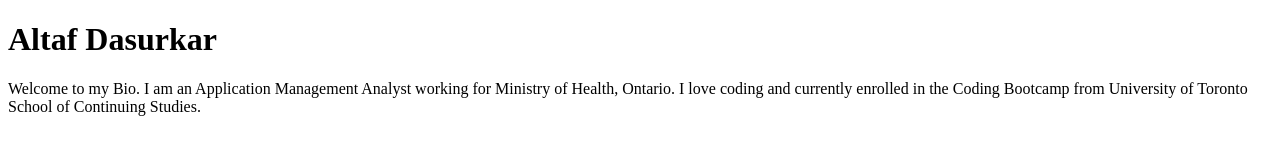
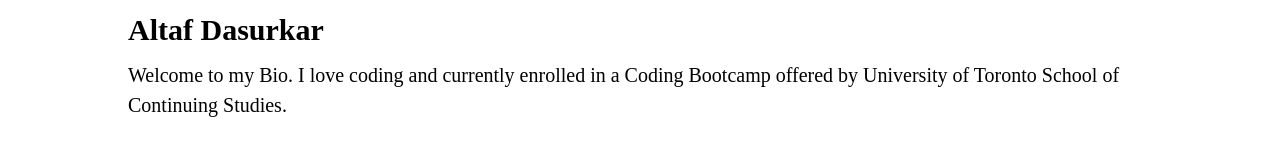
Before and after one commit to altafdkr/altafdkr.github.io, a plain HTML site: page index.html in a window 1280 px wide. Drawn offline with Linux system fonts and the light colour scheme.

Commit message:
Added some stylng and more about me

```diff
--- /dev/null
+++ b/css/reset.css
@@ -0,0 +1,48 @@
+/* http://meyerweb.com/eric/tools/css/reset/
+   v2.0 | 20110126
+   License: none (public domain)
+*/
+
+html, body, div, span, applet, object, iframe,
+h1, h2, h3, h4, h5, h6, p, blockquote, pre,
+a, abbr, acronym, address, big, cite, code,
+del, dfn, em, img, ins, kbd, q, s, samp,
+small, strike, strong, sub, sup, tt, var,
+b, u, i, center,
+dl, dt, dd, ol, ul, li,
+fieldset, form, label, legend,
+table, caption, tbody, tfoot, thead, tr, th, td,
+article, aside, canvas, details, embed,
+figure, figcaption, footer, header, hgroup,
+menu, nav, output, ruby, section, summary,
+time, mark, audio, video {
+	margin: 0;
+	padding: 0;
+	border: 0;
+	font-size: 100%;
+	font: inherit;
+	vertical-align: baseline;
+}
+/* HTML5 display-role reset for older browsers */
+article, aside, details, figcaption, figure,
+footer, header, hgroup, menu, nav, section {
+	display: block;
+}
+body {
+	line-height: 1;
+}
+ol, ul {
+	list-style: none;
+}
+blockquote, q {
+	quotes: none;
+}
+blockquote:before, blockquote:after,
+q:before, q:after {
+	content: '';
+	content: none;
+}
+table {
+	border-collapse: collapse;
+	border-spacing: 0;
+}
--- /dev/null
+++ b/css/style.css
@@ -0,0 +1,15 @@
+body {
+    font-size: 20px;
+    line-height: 150%;
+}
+
+.container {
+    width: 1024px;
+    margin: 0 auto;
+}
+
+h1 {
+    font-size: 30px;
+    font-weight: bold;
+    margin: 15px 0px;
+}
--- a/index.html
+++ b/index.html
@@ -5,9 +5,14 @@
     <meta name="viewport" content="width=device-width, initial-scale=1.0">
     <meta http-equiv="X-UA-Compatible" content="ie=edge">
     <title>Altaf Dasurkar</title>
+    <link rel="stylesheet" type="text/css" href="css/reset.css">
+    <link rel="stylesheet" type="text/css" href="css/style.css">
 </head>
 <body>
-    <h1>Altaf Dasurkar</h1>
-    <p>Welcome to my Bio. I am an Application Management Analyst working for Ministry of Health, Ontario. I love coding and currently enrolled in the Coding Bootcamp from University of Toronto School of Continuing Studies.</p>
+
+    <div class="container">
+        <h1>Altaf Dasurkar</h1>
+        <p>Welcome to my Bio. I love coding and currently enrolled in a Coding Bootcamp offered by University of Toronto School of Continuing Studies.</p>
+    </div>
 </body>
 </html>
```
